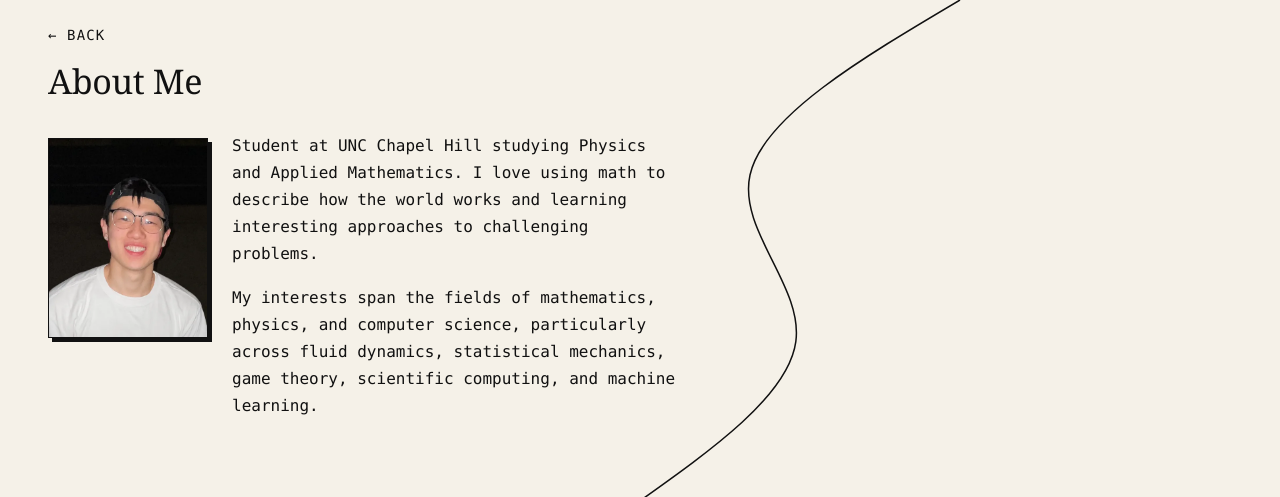
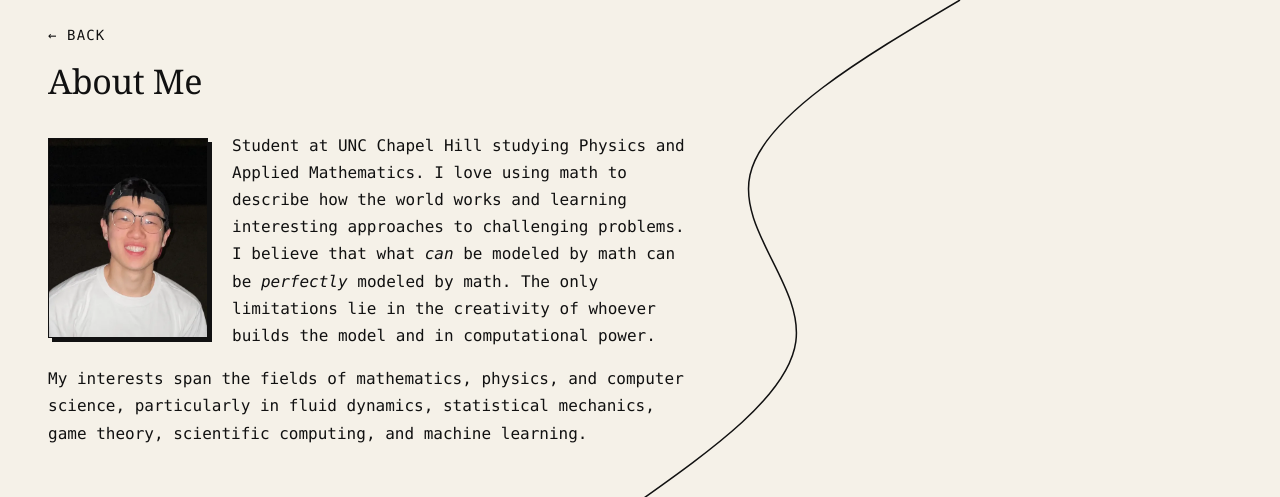
Before and after one commit to johnz1104/personal-website, a React (Vite) app: page /about in a window 1280 px wide. Shown: the top 497 px of the page. Built offline with nearby package versions, Linux system fonts and the light colour scheme; no server answers.

Commit message:
update About me page

```diff
--- a/src/pages/About.jsx
+++ b/src/pages/About.jsx
@@ -2,13 +2,13 @@ import PageLayout from "../components/PageLayout.jsx";
 import photo from "../assets/about-photo.webp";
 
 // Text takes the place of the homepage cards. The photo (cropped and converted from
-// the author's photo; DECISIONS.md) sits on the left, and the text is a column
-// beside it. Contact details are in the Contact menu at the bottom left
-// (ContactMenu.jsx).
+// the author's photo; DECISIONS.md) sits on the left with the first paragraph beside
+// it; later paragraphs run under both. Contact details are in the Contact menu at
+// the bottom left (ContactMenu.jsx).
 function About() {
   return (
     <PageLayout title="About Me">
-      <div className="about">
+      <div className="about prose">
         <img
           className="about-photo"
           src={photo}
@@ -16,18 +16,19 @@ function About() {
           width="480"
           height="600"
         />
-        <div className="prose">
         <p>
           Student at UNC Chapel Hill studying Physics and Applied Mathematics. I
           love using math to describe how the world works and learning
-            interesting approaches to challenging problems.
+          interesting approaches to challenging problems. I&nbsp;believe that what{" "}
+          <em>can</em> be modeled by math can be <em>perfectly</em> modeled by
+          math. The only limitations lie in the creativity of whoever builds the
+          model and in computational power.
         </p>
-          <p>
+        <p className="about-wide">
           My interests span the fields of mathematics, physics, and computer
-            science, particularly across fluid dynamics, statistical mechanics,
-            game theory, scientific computing, and machine learning.
+          science, particularly in fluid dynamics, statistical mechanics, game
+          theory, scientific computing, and machine learning.
         </p>
-        </div>
       </div>
     </PageLayout>
   );
--- a/src/styles/global.css
+++ b/src/styles/global.css
@@ -132,23 +132,28 @@ a {
   margin-top: 1em;
 }
 
-/* About Me: the photo on the left and the text as a column beside it (lines start at
-   the same edge, not under the photo), both left of the river bank: the text column
-   is narrower than elsewhere. The photo is framed like the section cards. */
+/* About Me: the photo on the left with the first paragraph as a column beside it
+   (lines start at the same edge, not under the photo); later paragraphs (.about-wide)
+   run under both from the photo's left edge. Everything stays left of the river
+   bank: the text column is narrower than elsewhere. The photo is framed like the
+   section cards. */
 .about {
-  display: flex;
-  align-items: flex-start;
-  gap: 1.5rem;
-  margin-top: var(--intro-to-cards-spacing);
+  display: grid;
+  grid-template-columns: 10rem minmax(0, 29rem);
+  gap: 1em 1.5rem;
+  align-items: start;
+  max-width: none;
 }
 
-.about .prose {
-  max-width: 28rem;
+.about.prose p + p {
   margin-top: 0;
 }
 
+.about-wide {
+  grid-column: 1 / -1;
+}
+
 .about-photo {
-  flex: none;
   width: 10rem;
   height: auto;
   /* The top lines up with the first line's capitals. */
```
Lines whose indentation alone changed are shown as unchanged.
